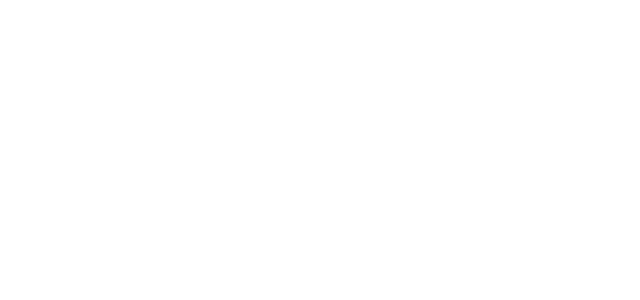
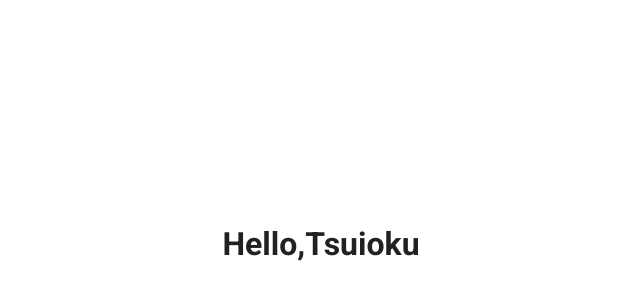
Before and after one commit to omoide-capsule/app, a Nuxt app: page /new in a window 1280 px wide. Before the commit this address had no page. Shown: the part 156-456 px from the top of the page, without its empty margins (319-959 px from the left). Built offline with nearby package versions, Linux system fonts and the light colour scheme.

Commit message:
新しい投稿を作るやつ

```diff
--- /dev/null
+++ b/pages/new.vue
@@ -0,0 +1,11 @@
+<template>
+  <v-layout column justify-center align-center>
+    <h1>Hello,Tsuioku</h1>
+  </v-layout>
+</template>
+
+<script>
+export default {
+  components: {}
+}
+</script>
```
